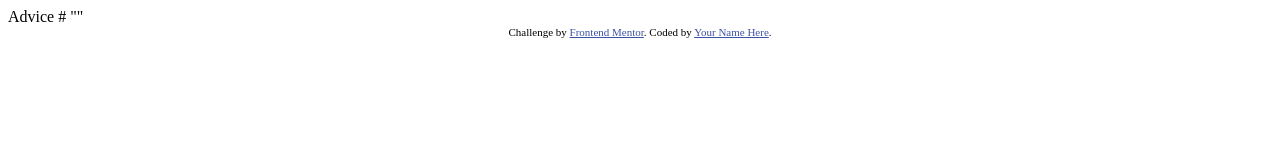
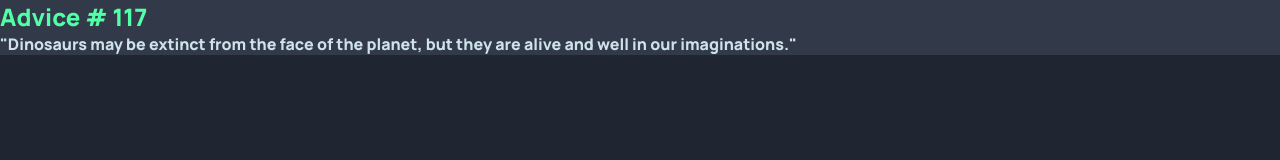
Before and after one commit to GuiSegatto/advice-generator-app, a plain HTML site: page index.html in a window 1280 px wide. Drawn offline with Linux system fonts and the light colour scheme.

Commit message:
Adicionado a base do HTML e as cores de texto e BG

```diff
--- a/index.html
+++ b/index.html
@@ -1,28 +1,31 @@
 <!DOCTYPE html>
 <html lang="en">
-<head>
-  <meta charset="UTF-8">
-  <meta name="viewport" content="width=device-width, initial-scale=1.0"> <!-- displays site properly based on user's device -->
+  <head>
+    <meta charset="UTF-8" />
+    <meta name="viewport" content="width=device-width, initial-scale=1.0" />
 
-  <link rel="icon" type="image/png" sizes="32x32" href="./images/favicon-32x32.png">
+    <link
+      rel="icon"
+      type="image/png"
+      sizes="32x32"
+      href="./images/favicon-32x32.png"
+    />
 
-  <title>Frontend Mentor | Advice generator app</title>
+    <title>Frontend Mentor | Advice generator app</title>
 
-  <!-- Feel free to remove these styles or customise in your own stylesheet 👍 -->
-  <style>
-    .attribution { font-size: 11px; text-align: center; }
-    .attribution a { color: hsl(228, 45%, 44%); }
-  </style>
-</head>
-<body>
+    <link rel="stylesheet" href="/src/css/style.css" />
 
-  Advice #<!-- Advice ID goes here -->
-
-  "<!-- Advice text goes here -->"
-
-  <div class="attribution">
-    Challenge by <a href="https://www.frontendmentor.io?ref=challenge" target="_blank">Frontend Mentor</a>.
-    Coded by <a href="#">Your Name Here</a>.
-  </div>
-</body>
+    <style></style>
+  </head>
+  <body>
+    <div class="main-card">
+      <h2 class="quote-id">Advice # 117</h2>
+      <blockquote class="block-quote">
+        <p class="block-quote__quote">
+          "Dinosaurs may be extinct from the face of the planet, but they are
+          alive and well in our imaginations."
+        </p>
+      </blockquote>
+    </div>
+  </body>
 </html>
--- /dev/null
+++ b/src/css/style.css
@@ -0,0 +1,24 @@
+@import url("https://fonts.googleapis.com/css2?family=Manrope:wght@800&display=swap");
+
+* {
+  box-sizing: border-box;
+  margin: 0;
+  padding: 0;
+  font-family: "Manrope", sans-serif;
+}
+
+body {
+  background-color: hsl(218, 23%, 16%);
+}
+
+.main-card {
+  background-color: hsl(219, 19%, 24%);
+}
+
+.quote-id {
+  color: hsl(150, 100%, 66%);
+}
+
+.block-quote__quote {
+  color: hsl(193, 38%, 86%);
+}
```
